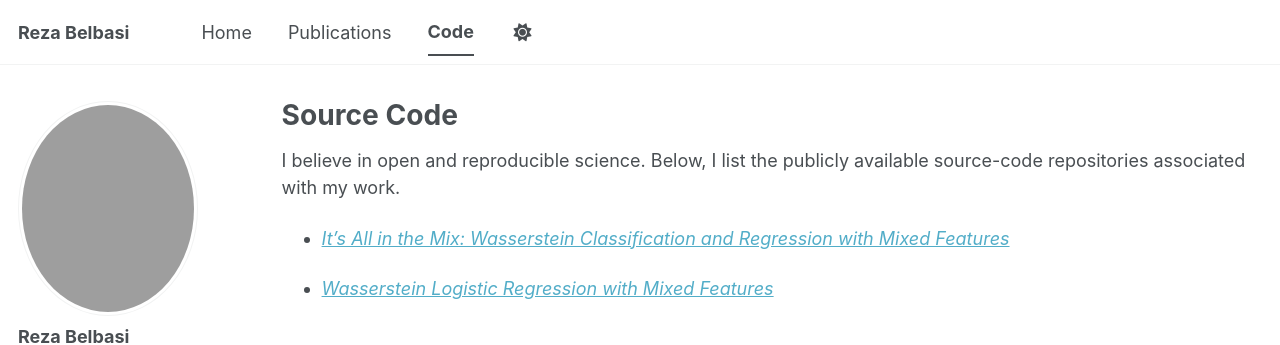
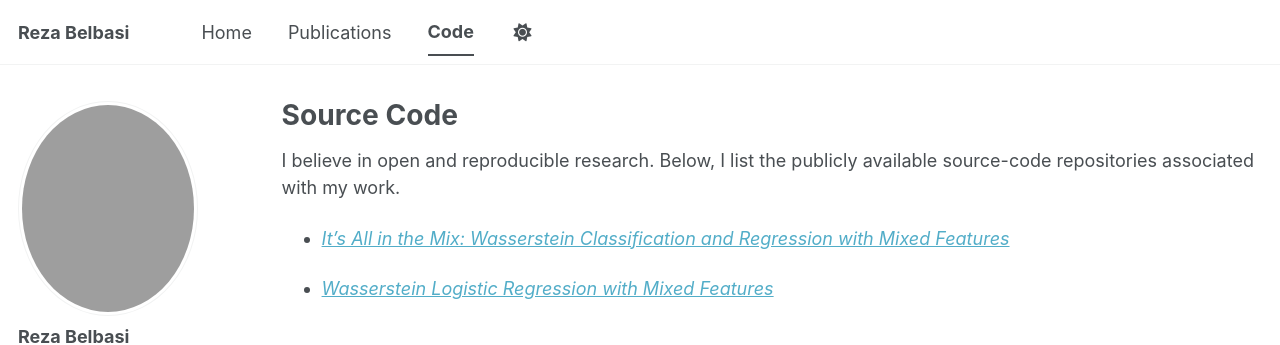
Before and after one commit to rezabelbasi/rezabelbasi.github.io, a Jekyll site: the page built from _pages/code.md, in a window 1280 px wide. Shown: the top 345 px of the page. Built offline with Jekyll 4.4.1, drawn with Linux system fonts in a browser that asks for light colours; a style sheet for code colours, icons or effects is not loaded.

Commit message:
Update code page text to mention open and reproducible research

```diff
--- a/_pages/code.md
+++ b/_pages/code.md
@@ -5,8 +5,8 @@ permalink: /code/
 author_profile: true
 ---
 
-I believe in open and reproducible science. Below, I list the publicly available source-code repositories associated with my work.
+I believe in open and reproducible research. Below, I list the publicly available source-code repositories associated with my work.
 
-- [*It’s All in the Mix: Wasserstein Classification and Regression with Mixed Features*](https://github.com/rezabelbasi/Wasserstein-Mixed-Features)
+- [*It's All in the Mix: Wasserstein Classification and Regression with Mixed Features*](https://github.com/rezabelbasi/Wasserstein-Mixed-Features)
 
 - [*Wasserstein Logistic Regression with Mixed Features*](https://github.com/selvi-aras/WassersteinLR)
```
